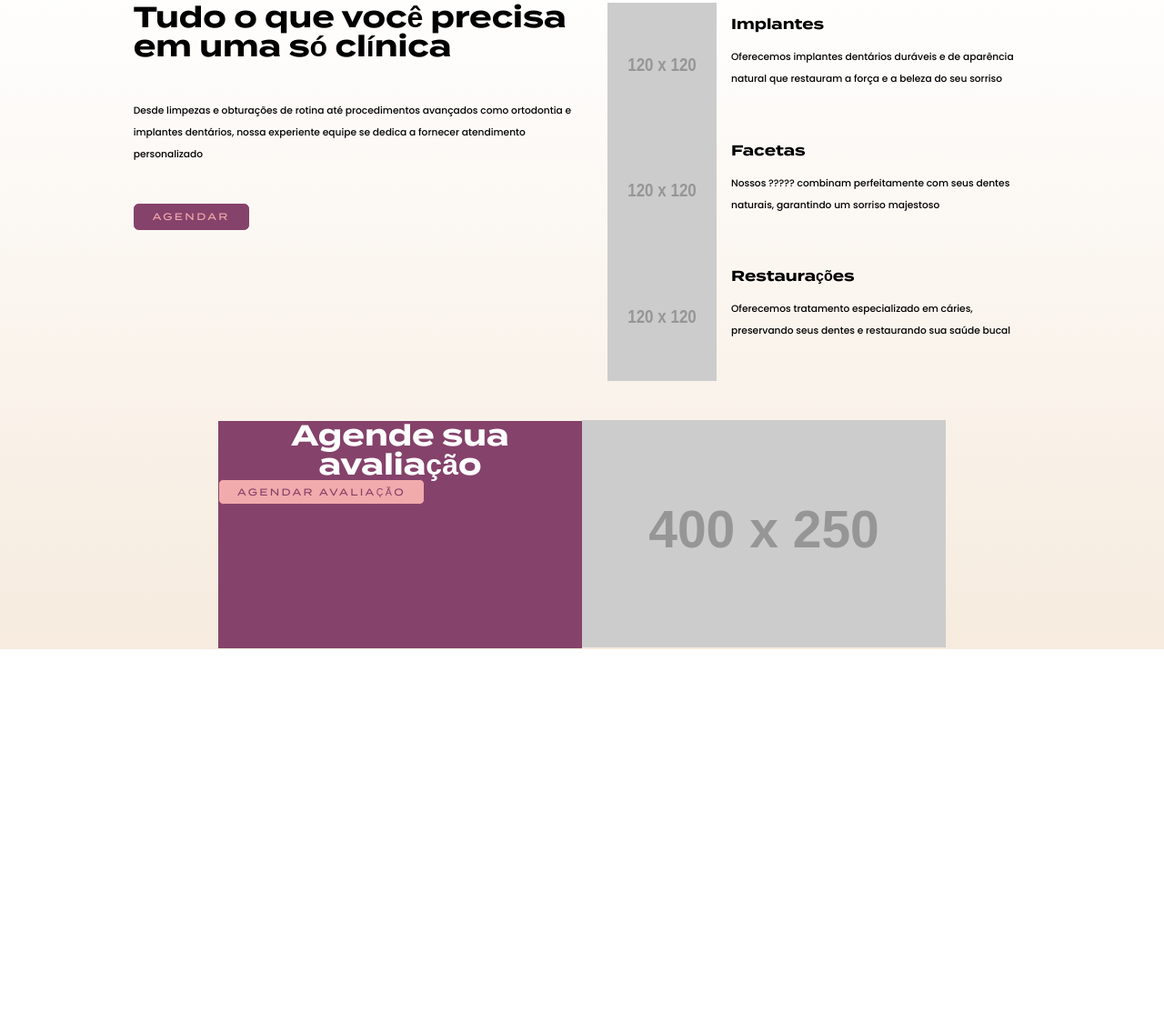
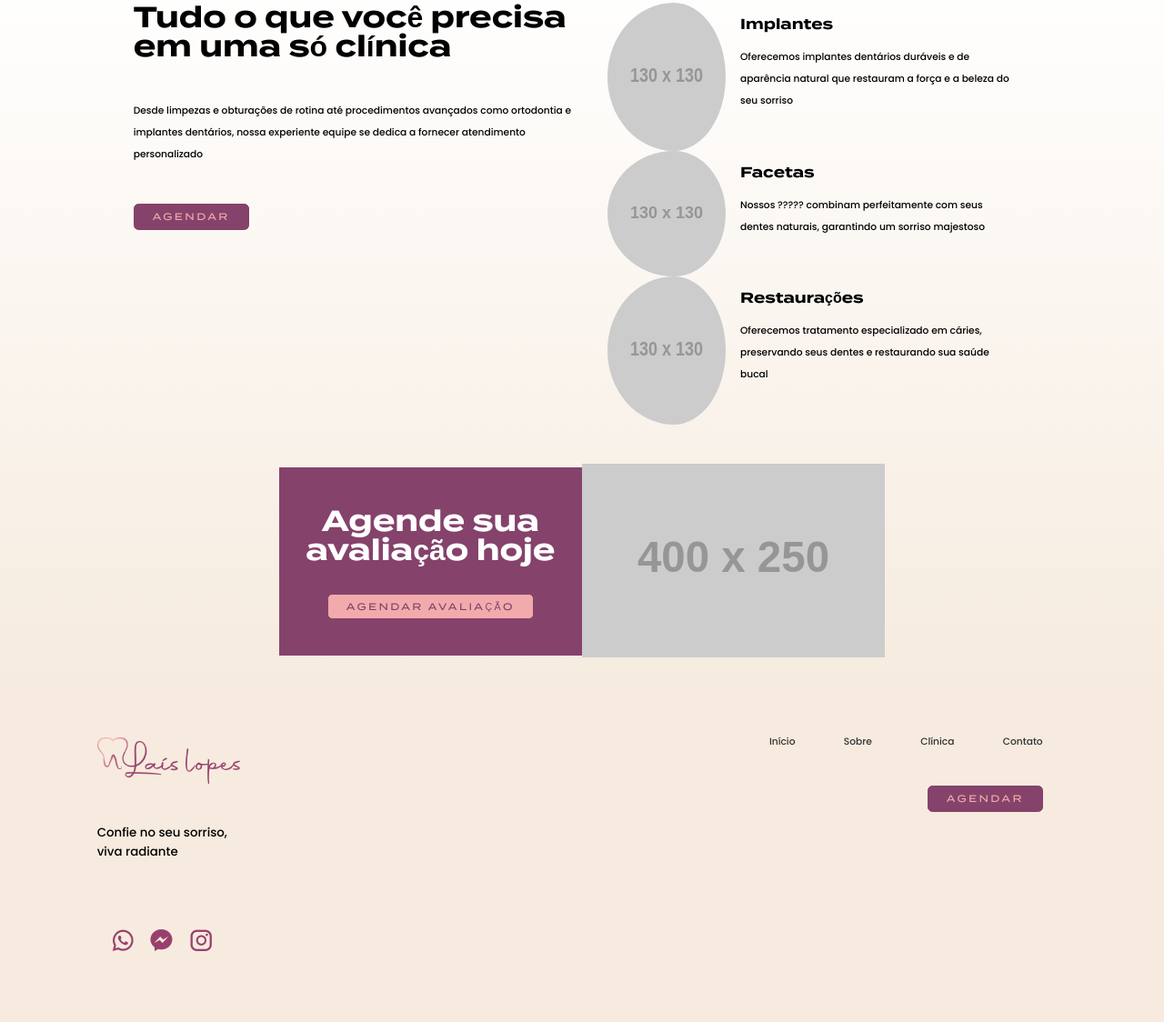
Before and after one commit to Marcelo2502/mb-odontologia, a website built with Parcel: page index.html in a window 1280 px wide. Shown: the part 1540-2664 px from the top of the page at 91% size. Before the commit the page ends 2254 px from the top, so only its background shows below. Built offline with nearby package versions, Linux system fonts and the light colour scheme; placeholder pictures from the web are drawn by us.

Commit message:
coding footer

```diff
--- a/index.html
+++ b/index.html
@@ -97,7 +97,7 @@
             <div class="service__description">
 
                 <div class="service__data">
-                        <img class="service__img" src="https://placehold.co/120X120" alt="">
+                    <img class="service__img" src="https://placehold.co/130X130" alt="">
                     <div class="data__text">
                         <h3 class="service__sub-title">Implantes</h3>
                         <p class="service__text">Oferecemos implantes dentários duráveis e de aparência natural que
@@ -107,7 +107,7 @@
                 </div>
 
                 <div class="service__data">
-                        <img class="service__img" src="https://placehold.co/120X120" alt="">
+                    <img class="service__img" src="https://placehold.co/130X130" alt="">
                     <div class="data__text">
                         <h3 class="service__sub-title">Facetas</h3>
                         <p class="service__text">Nossos ????? combinam perfeitamente com seus dentes naturais,
@@ -117,7 +117,7 @@
                 </div>
 
                 <div class="service__data">
-                        <img class="service__img" src="https://placehold.co/120X120" alt="">
+                    <img class="service__img" src="https://placehold.co/130X130" alt="">
                     <div class="data__text">
                         <h3 class="service__sub-title">Restaurações</h3>
                         <p class="service__text">Oferecemos tratamento especializado em cáries, preservando seus
@@ -132,7 +132,7 @@
 
         <div class="booking">
             <div class="booking__grid">
-                    <h3 class="booking__title">Agende sua avaliação</h3>
+                <h3 class="booking__title">Agende sua avaliação hoje</h3>
                 <button class="booking__button button">Agendar Avaliação</button>
             </div>
 
@@ -144,6 +144,46 @@
 
     </section>
 
+    <section class="footer">
+
+        <div class="footer__container container">
+
+            <div class="footer__social">
+                <h3 class="footer__logo">
+                    <img src="src/assets/images/logo.png" alt="Lais Lopes Odontologia">
+                </h3>
+
+                <p> Confie no seu sorriso, viva radiante</p>
+
+                <nav class="footer__social">
+                    <a href="#" class="footer__social-link">
+                        <img src="src/assets/images/icon-whatsapp.png" alt="Entre em contato via WhatsApp">
+                    </a>
+                    <a href="#" class="footer__social-link">
+                        <img src="src/assets/images/icon-messenger.png" alt="Entre em contato via Messenger">
+                    </a>
+                    <a href="#" class="footer__social-link">
+                        <img src="src/assets/images/icon-instagram.png" alt="Entre em contato via Instagram">
+                    </a>
+                </nav>
+            </div>
+            <div class="footer__test">
+                <nav class="footer__nav">
+                    <a href="#" class="footer__nav-link">Início</a>
+                    <a href="#" class="footer__nav-link">Sobre</a>
+                    <a href="#" class="footer__nav-link">Clínica</a>
+                    <a href="#" class="footer__nav-link">Contato</a>
+               </nav>
+
+               <div class="footer__button">
+                    <button href="#" class="footer__nav-link button">Agendar</button>
+                </div>
+            </div>
+        </div>
+
+
+    </section>
+
 </body>
 
 <script type="module" src="src/scripts/index.js"></script>
--- a/src/styles/components/booking.scss
+++ b/src/styles/components/booking.scss
@@ -4,15 +4,21 @@
     align-items: center;
     justify-content: center;
     padding-top: $spacing-xxl;
-
+    padding-bottom: $spacing-xxl;
 
     &__grid{
+        display: flex;
+        flex-direction: column;
+        align-items:center;
+        padding-top: $spacing-xxl;
         background: $color-primary;
-        width: 400px;
-        height: 250px;
+        width: vw(500);
+        height: vw(310);
+
     }
 
     &__button{
+        margin-top: $spacing-xl;
         background: $color-secondary;
         color: $color-primary;
 
@@ -23,7 +29,6 @@
         }
     }
 
-
     &__title{
         text-align: center;
         color: $color-white;
@@ -32,5 +37,9 @@
         font-weight: $font-weight-bold;
     }
 
+    &__image{
+        width: vw(500);
+        height: vw(320);
 
+    }
 }
--- /dev/null
+++ b/src/styles/components/footer.scss
@@ -0,0 +1,73 @@
+.footer{
+    width: 100%;
+    padding: $spacing-xxl 0;
+    background-color: $color-terciary;
+
+    &__container {
+        max-width: vw(1600);
+        margin: 0 auto;
+        display: flex;
+        align-items: flex-start;
+        justify-content: space-between;
+    }
+
+    &__logo {
+        img {
+            display: block;
+            margin: 0;
+            width: vw(236);
+        }
+    }
+
+    &__nav {
+        display: flex;
+        align-items: center;
+
+        &-link {
+            margin: 0 vw(40);
+            text-decoration: none;
+            color: $color-text;
+
+            &:hover {
+                color: $color-primary;
+                font-weight: bold;
+            }
+        }
+    }
+
+    &__social{
+        p{
+            padding: $spacing-xxl 0;
+            font-size: $font-size-l;
+            width: vw(250);
+            line-height:  $spacing-l;
+        }
+    }
+
+    &__social-link{
+        margin-left: $spacing-m;
+        text-decoration: none;
+        width: vw(24);
+
+        img{
+            max-width: 100%;
+            padding: $spacing-xl 0;
+        }
+    }
+
+    &__button{
+        button{
+            color: $color-secondary;
+        }
+    }
+
+    &__test{
+        display: flex;
+        flex-direction: column;
+        align-items: flex-end;
+
+        button{
+            margin-top: $spacing-xxl;
+        }
+    }
+}
--- a/src/styles/components/service.scss
+++ b/src/styles/components/service.scss
@@ -52,6 +52,7 @@
 
     &__img{
         padding-right: $spacing-m;
+        border-radius: 50%;
     }
 
 
--- a/src/styles/index.scss
+++ b/src/styles/index.scss
@@ -11,3 +11,4 @@
 @import 'components/about.scss';
 @import 'components/service.scss';
 @import 'components/booking.scss';
+@import 'components/footer.scss';
```
Also changed, not shown: 1 other file. Lines whose indentation alone changed are shown as unchanged.
